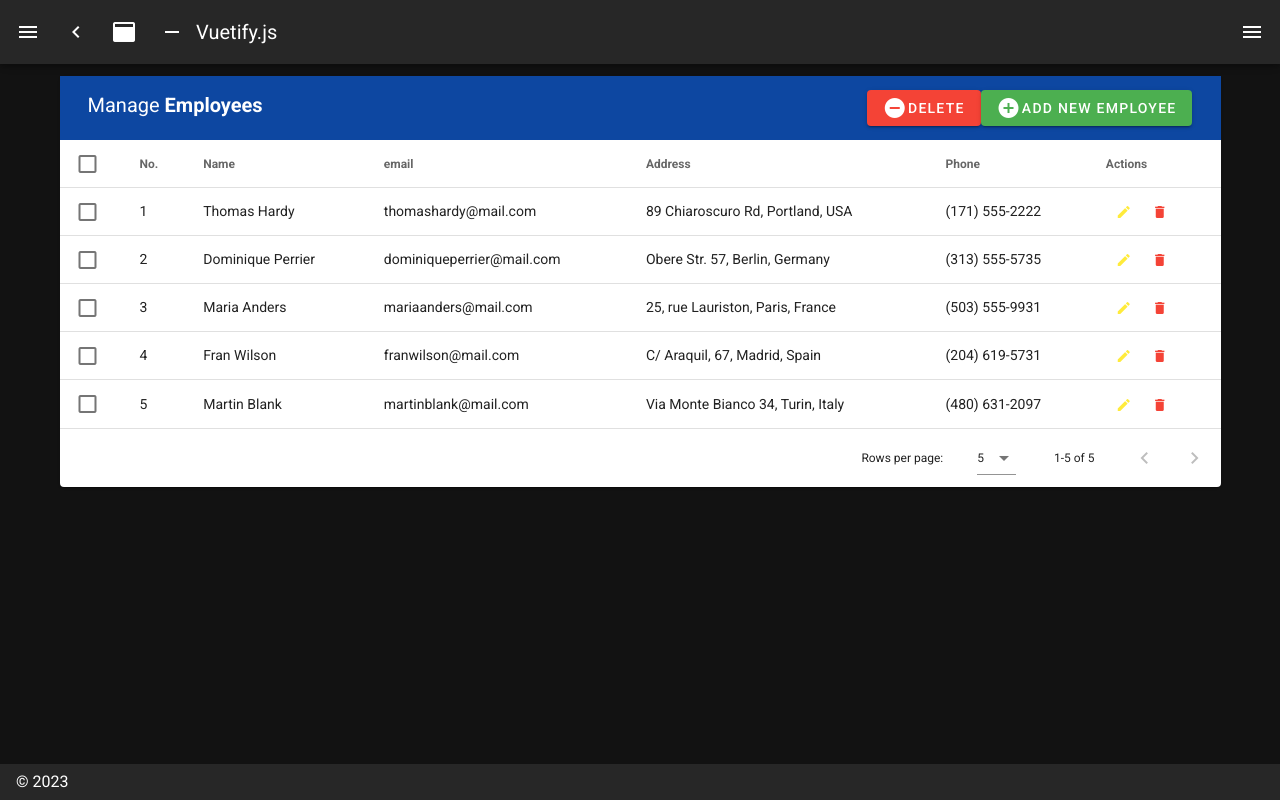
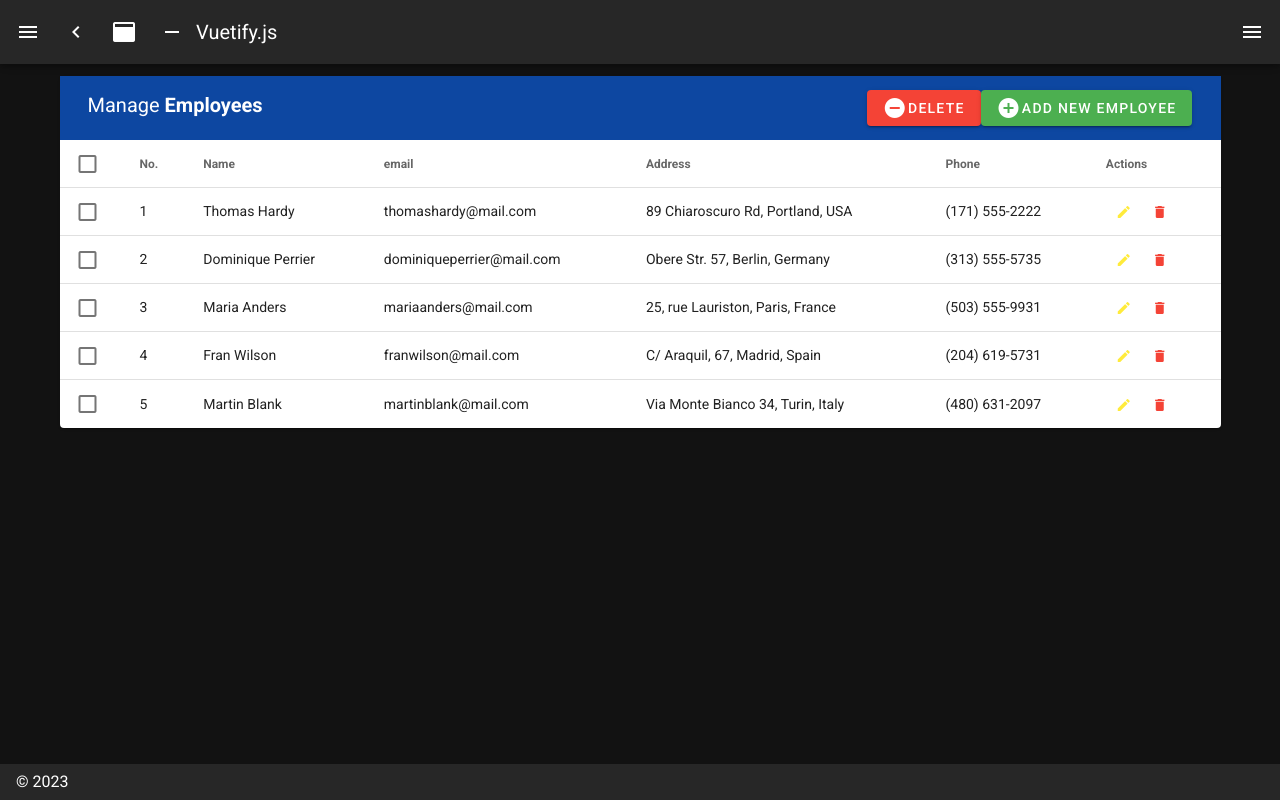
Before and after one commit to Siripongapr/Crud-vue2-nuxtjs-test, a Nuxt app: page /tableSearch in a window 1280 px wide. Built offline with nearby package versions, Linux system fonts and the light colour scheme.

Commit message:
debugging action add

```diff
--- a/components/dialogAdd.vue
+++ b/components/dialogAdd.vue
@@ -144,7 +144,13 @@ export default {
     }
   },
   data: () => ({
-    formInput: {}
+    formInput: {},
+    inputTemp: {
+      name: '',
+      email: '',
+      address: '',
+      phone: ''
+    }
   }),
   computed: {
     action: function () {
@@ -168,17 +174,13 @@ export default {
     onSubmit () {
       this.$emit('onSubmit', this.action, this.formInput)
       this.isDialogOpen = false
+      this.formInput = JSON.parse(JSON.stringify(this.inputTemp))
     },
     checkUpdate () {
       if (this.itemTemp) {
         this.formInput = JSON.parse(JSON.stringify(this.itemTemp))
       } else {
-        this.formInput = {
-          name: '',
-          email: '',
-          address: '',
-          phone: ''
-        }
+        this.formInput = JSON.parse(JSON.stringify(this.inputTemp))
       }
     }
   }
--- a/pages/tableSearch.vue
+++ b/pages/tableSearch.vue
@@ -5,10 +5,11 @@
       light
       :headers="headers"
       :items="info"
-      :items-per-page="5"
+      :items-per-page="info.length"
       show-select
       class="elevation-1"
       item-key="name"
+      hide-default-footer
     >
       <!--Table-data No. ++-->
       <template #[`item.numberSq`]="{index}">
```
